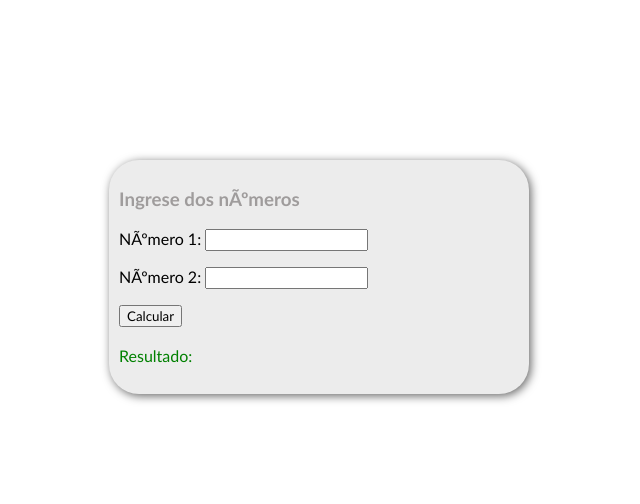
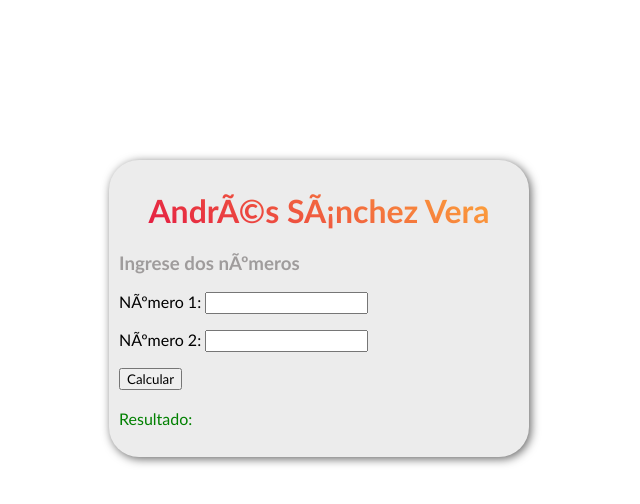
Before and after one commit to Snchezz/SumaJS, a plain HTML site: page index.html in a window 1280 px wide. Shown: the whole page, without its empty margins (321-961 px from the left). Drawn offline with Linux system fonts and the light colour scheme.

Commit message:
Add files via upload

```diff
--- a/index.html
+++ b/index.html
@@ -9,6 +9,7 @@
 </head>
 <body>
     <div id="box">
+        <h1 id="name">Andrés Sánchez Vera</h1>
         <h3 id="titulo">Ingrese dos números</h3>
         <p id="num1">Número 1: <input id="inpnum1" type="text"></p>
         <p id="num2">Número 2: <input id="inpnum2" type="text"></p>
```
